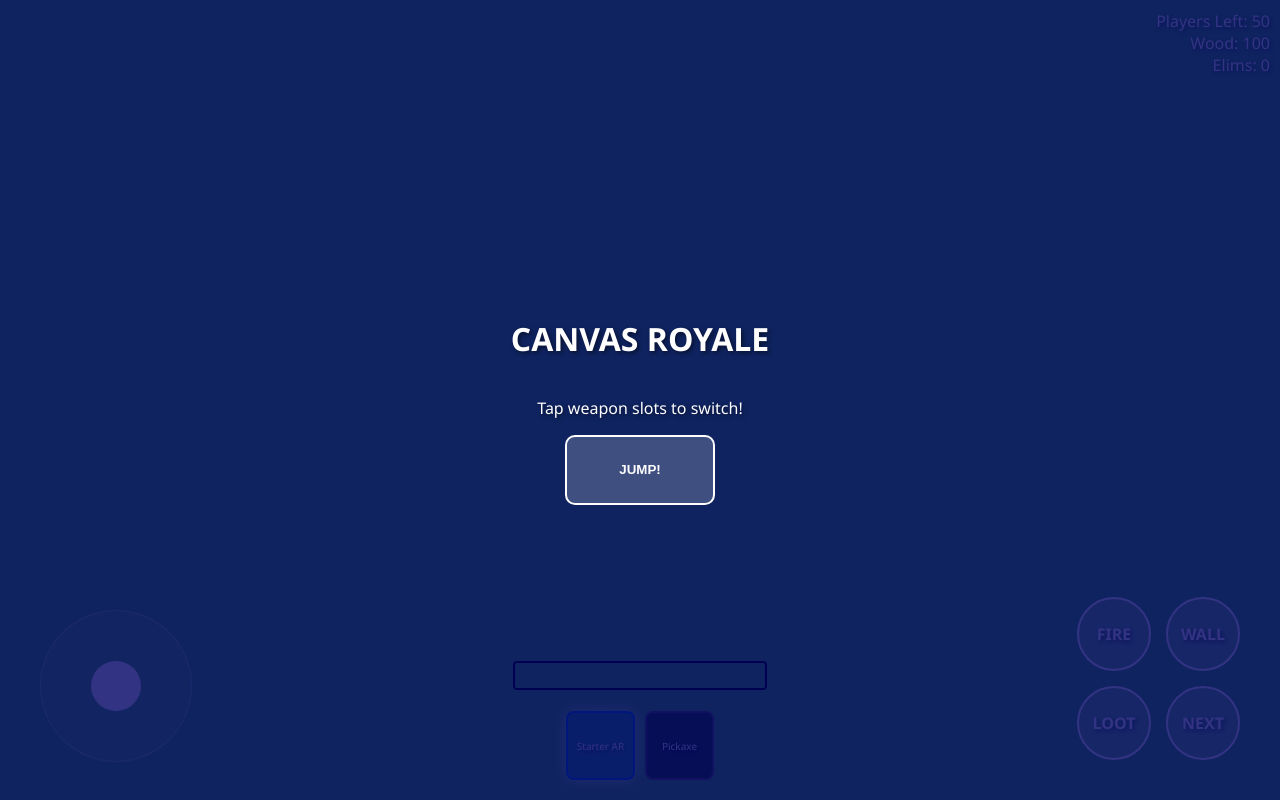
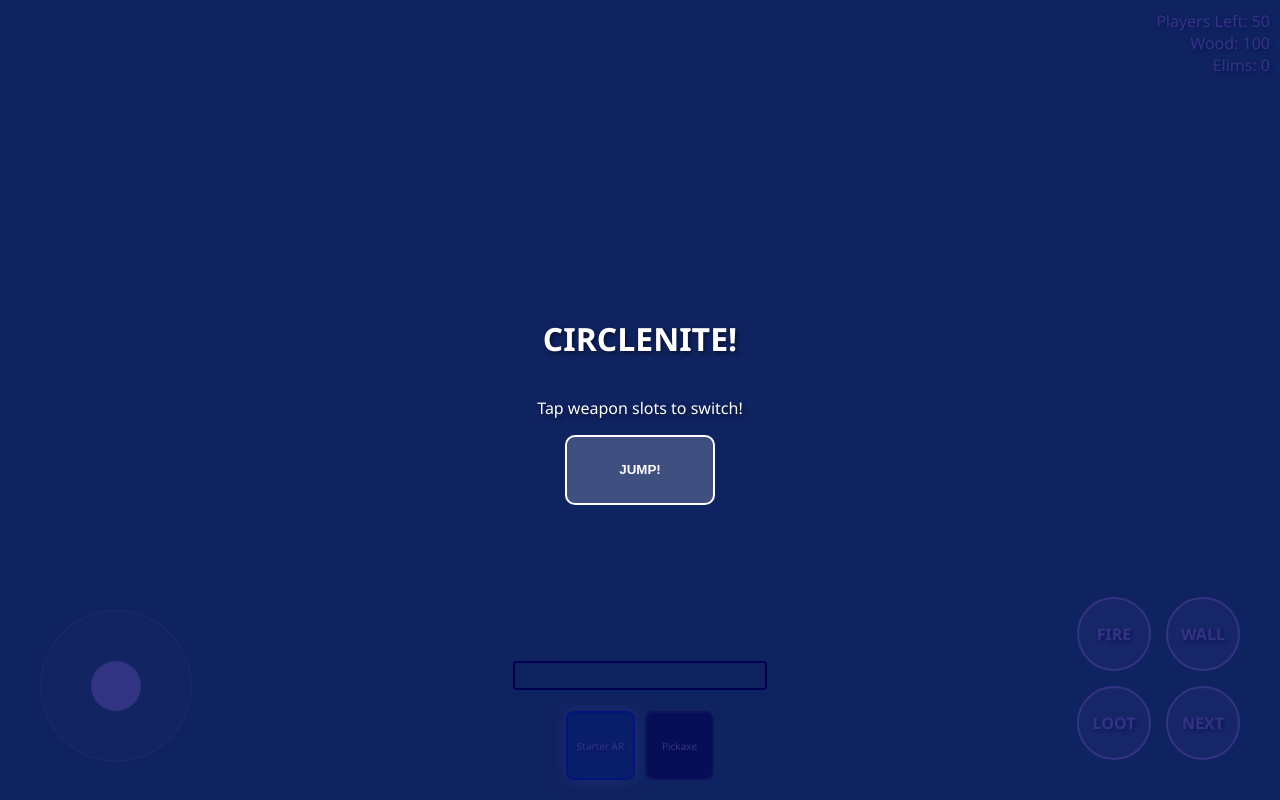
Before and after one commit to circlenite/play, a plain HTML site: page index.html in a window 1280 px wide. Drawn offline with Linux system fonts and the light colour scheme.

Commit message:
Update index.html

```diff
--- a/index.html
+++ b/index.html
@@ -3,7 +3,7 @@
 <head>
     <meta charset="UTF-8">
     <meta name="viewport" content="width=device-width, initial-scale=1.0, maximum-scale=1.0, user-scalable=no">
-    <title>Canvas Royale</title>
+    <title>Circlenite- play Fortnite as a circle</title>
     <style>
         body {
             margin: 0;
@@ -176,7 +176,7 @@
 
     <div id="ui-layer">
         <div id="bus-screen">
-            <h1>CANVAS ROYALE</h1>
+            <h1>CIRCLENITE!</h1>
             <p>Tap weapon slots to switch!</p>
             <button class="btn" style="width: 150px; border-radius: 10px;" onclick="startGame()">JUMP!</button>
         </div>
```
